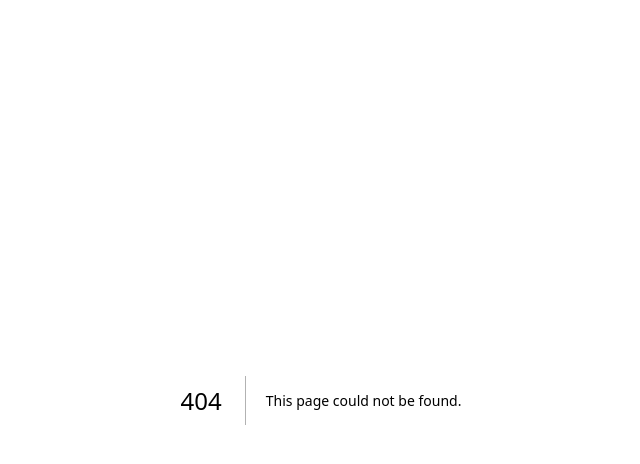
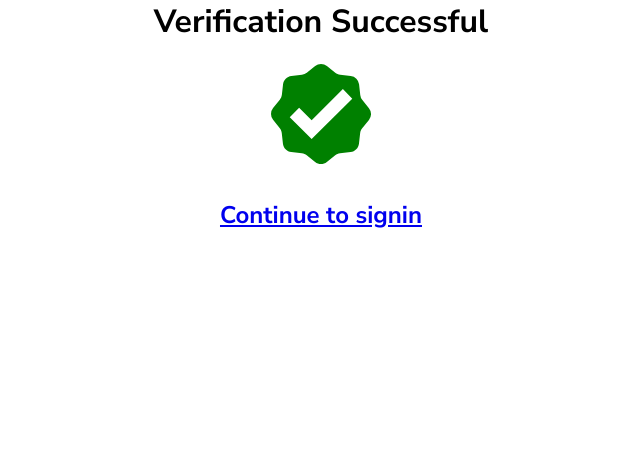
Before and after one commit to OmarZalat/Band-Up, a Next.js app: page /verify/1 in a window 1280 px wide. Before the commit this address had no page. Shown: the top 464 px of the page, without its empty margins (319-959 px from the left). Built offline with nearby package versions, Linux system fonts and the light colour scheme; no server answers; the database is empty.

Commit message:
Verification

```diff
--- a/package.json
+++ b/package.json
@@ -16,6 +16,7 @@
     "nodemailer": "^6.9.1",
     "react": "18.2.0",
     "react-dom": "18.2.0",
+    "react-icon": "^1.0.0",
     "react-icons": "^4.8.0"
   },
   "devDependencies": {
--- a/src/pages/_app.js
+++ b/src/pages/_app.js
@@ -13,6 +13,7 @@ import "@/styles/profileHeader.css";
 import "@/styles/profileModal.css";
 import "@/styles/profileInterests.css";
 import "@/styles/feed.css";
+import "@/styles/verify.css";
 // import "@/styles/signin.module.css";
 import "@/styles/signup.css";
 import "@/styles/feedPost.css";
--- a/src/pages/api/createUser.js
+++ b/src/pages/api/createUser.js
@@ -55,7 +55,7 @@ export default async function handler(req, res) {
       from: "bandupsup@gmail.com", // Replace with your own email address
       to: email, // User's email address
       subject: "Email Verification",
-      html: `Please click the following link to verify your email: <a href="https://your-app.com/verify?token=${token}">Verify Email</a>`,
+      html: `Please click the following link to verify your email: <a href="http://localhost:3000/verify/${response.id}">Verify Email</a>`,
     };
 
     // Send the email
--- /dev/null
+++ b/src/pages/api/verifyEmail.js
@@ -0,0 +1,15 @@
+import { PrismaClient } from "@prisma/client";
+
+const prisma = new PrismaClient();
+
+export default async function handler(req, res) {
+  const response = await prisma.userData.update({
+    where: {
+      id: req.body.id,
+    },
+    data: {
+      emailVerification: true,
+    },
+  });
+  res.send(response);
+}
--- /dev/null
+++ b/src/pages/verify/[token].js
@@ -0,0 +1,32 @@
+import { useEffect, useState } from "react";
+import { GoVerified } from "react-icons/go";
+// import Footer from "../../src/components/UI/footer";
+import Link from "next/link";
+import { useRouter } from "next/router";
+
+function Verify() {
+  const router = useRouter();
+  const { token } = router.query;
+  useEffect(() => {
+    (async () => {
+      const res = await fetch("/api/verifyEmail", {
+        method: "POST",
+        headers: { "Content-Type": "application/json" },
+        body: JSON.stringify({ id: token }),
+      });
+    })();
+  }, [token]);
+  return (
+    <div id="verify-main">
+      <h1>Verification Successful</h1>
+      <p id="verify-logo">
+        <GoVerified />
+      </p>
+      <h2 id="login-redirect">
+        <Link href="/signin">Continue to signin</Link>
+      </h2>
+      <div id="verify-footer">{/* <Footer></Footer> */}</div>
+    </div>
+  );
+}
+export default Verify;
--- /dev/null
+++ b/src/styles/verify.css
@@ -0,0 +1,23 @@
+#verify-main h1 {
+  text-align: center;
+}
+#verify-logo {
+  font-size: 100px;
+  text-align: center;
+  margin-top: 20px;
+  color: green;
+}
+#login-redirect {
+  text-align: center;
+}
+#verify-footer {
+  position: fixed;
+  left: 0;
+  bottom: 0;
+  width: 100%;
+  background-color: #f5f5f5;
+  display: flex;
+  justify-content: center;
+  align-items: center;
+  height: 300px;
+}
```
Also changed, not shown: 2 other files (tests, documents, lock files or other folders).
